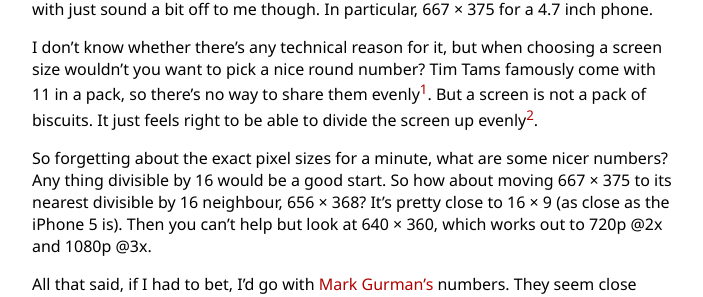
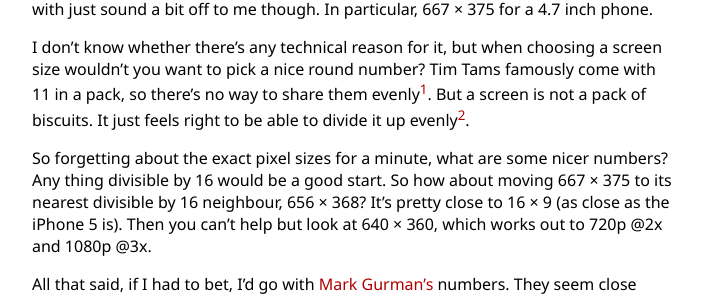
Before and after one commit to burnish/burnish.github.com, a Jekyll site: the page built from _posts/2014-08-24-screen-size-speculation.md, in a window 1280 px wide. Shown: the part 271-568 px from the top of the page, without its empty margins (288-991 px from the left). Built offline with Jekyll 4.4.1, drawn with Linux system fonts in a browser that asks for light colours.

Commit message:
screen speculation tweaks

```diff
--- a/_posts/2014-08-24-screen-size-speculation.md
+++ b/_posts/2014-08-24-screen-size-speculation.md
@@ -8,7 +8,7 @@
 
 [John Gruber][daring-fireball] has a good article speculating on what the next iPhone screen sizes might be. He's definitely got the main point right: any screen that Apple might choose for a hypothetical 4.7 or 5.5 inch iPhone would need to show 44 points at approximately the same physical size as existing devices. The numbers he comes up with just sound a bit off to me though. In particular, 667&nbsp;&#215;&nbsp;375 for a 4.7 inch phone.
 
-I don't know whether there's any technical reason for it, but when choosing a screen size wouldn't you want to pick a nice round number? Tim Tams famously come with 11 in a pack, so there's no way to share them evenly[^1]. But a screen is not a pack of biscuits. It just feels right to be able to divide the screen up evenly[^2].
+I don't know whether there's any technical reason for it, but when choosing a screen size wouldn't you want to pick a nice round number? Tim Tams famously come with 11 in a pack, so there's no way to share them evenly[^1]. But a screen is not a pack of biscuits. It just feels right to be able to divide it up evenly[^2].
 
 So forgetting about the exact pixel sizes for a minute, what are some nicer numbers? Any thing divisible by 16 would be a good start. So how about moving 667&nbsp;&#215;&nbsp;375 to its nearest divisible by 16 neighbour, 656&nbsp;&#215;&nbsp;368? It's pretty close to 16&nbsp;&#215;&nbsp;9 (as close as the iPhone 5 is).
 Then you can't help but look at 640&nbsp;&#215;&nbsp;360, which works out to 720p @2x and 1080p @3x.
```
